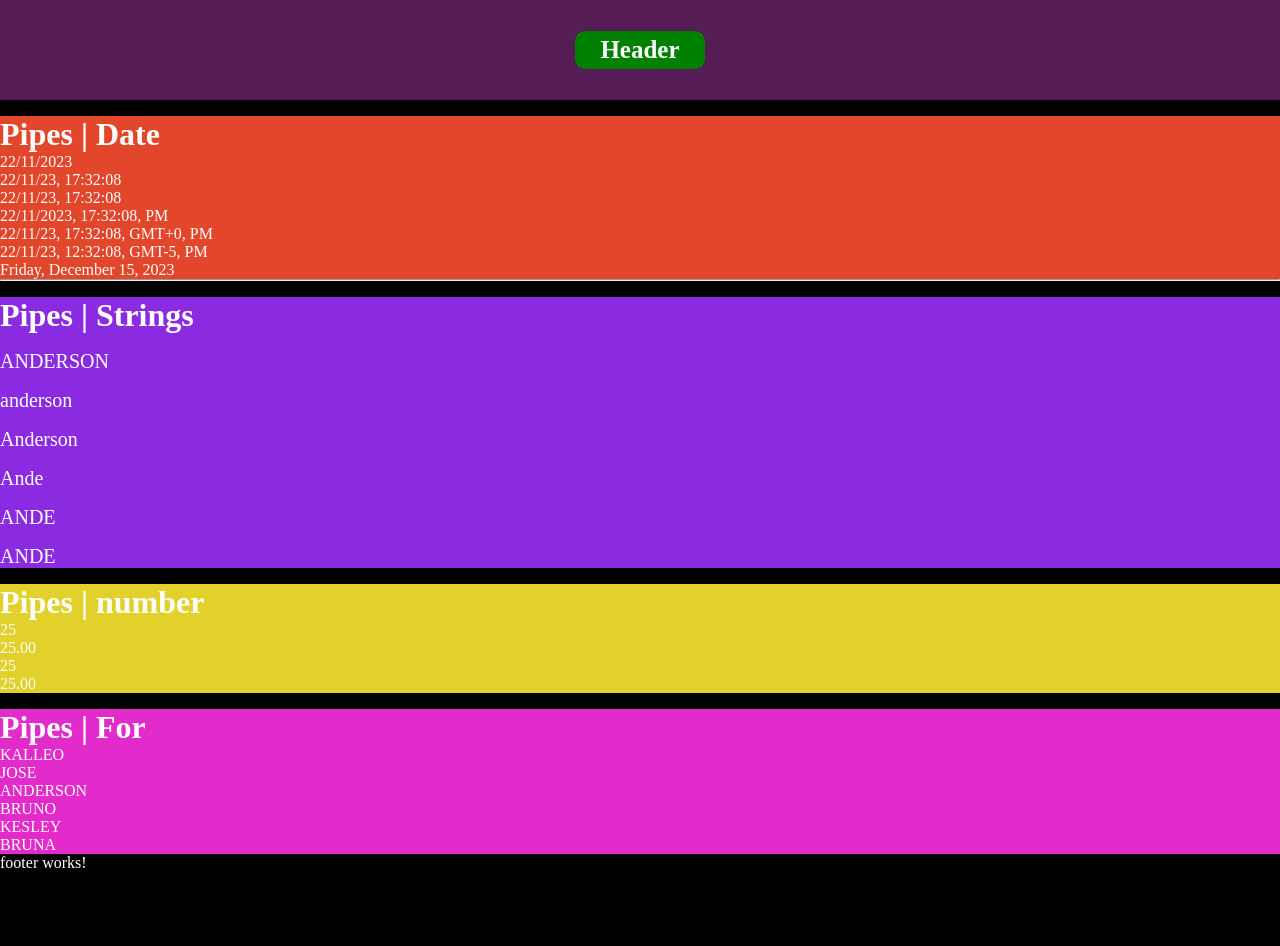
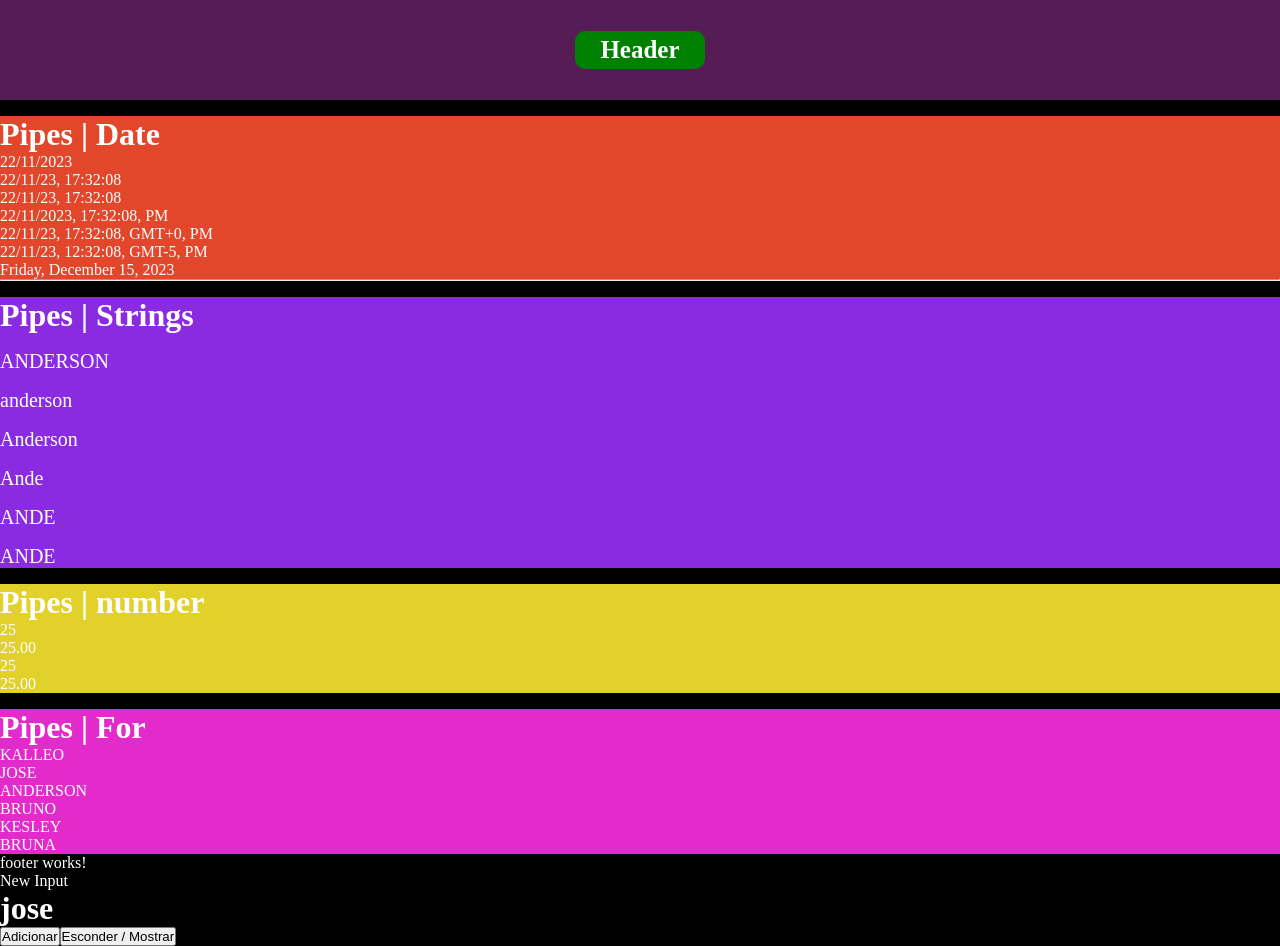
Before and after one commit to andersonjhonatan/study-Angular, an Angular app: page / in a window 1280 px wide. Before the commit the page ends 872 px from the top, so only its background shows below. Built offline with nearby package versions, Linux system fonts and the light colour scheme.

Commit message:
feat: new componnet explicando o @input que serve como entrada de dados de um component para outro

```diff
--- a/src/app/app.component.ts
+++ b/src/app/app.component.ts
@@ -1,4 +1,4 @@
-import { Component, OnInit } from '@angular/core';
+import { Component, Input } from '@angular/core';
 import { CommonModule } from '@angular/common';
 import { RouterOutlet } from '@angular/router';
 import { DataBidingComponent } from './data-biding/data-biding.component';
@@ -8,6 +8,7 @@ import { EventComponent } from './event/event.component';
 import { TwoWayBindingComponent } from './two-way-binding/two-way-binding.component';
 import { PipesComponent } from './pipes/pipes.component';
 import { SharedModule } from './shared/shared.module';
+import { InputComponent } from './shared/input/input.component';
 
 @Component({
   selector: 'app-root',
@@ -22,6 +23,7 @@ import { SharedModule } from './shared/shared.module';
     TwoWayBindingComponent,
     PipesComponent,
     SharedModule,
+    InputComponent,
   ],
   template: ` <app-header></app-header>
     <app-data-biding></app-data-biding>
@@ -38,12 +40,20 @@ import { SharedModule } from './shared/shared.module';
 
     <app-pipes></app-pipes>
     <app-footer></app-footer>
+    <app-input [contact]="newContact" [disabled]="disabled"></app-input>
+    <button (click)="addNewContact()">Adicionar</button>
+    <button (click)="disabledTreino()">Esconder / Mostrar</button>
     <router-outlet></router-outlet>`,
 })
-export class AppComponent implements OnInit {
-  constructor() {}
+export class AppComponent {
+  public newContact: string = 'jose';
+  public disabled: boolean = true;
 
-  ngOnInit(): void {
-    console.log('app init');
+  public addNewContact() {
+    this.newContact = 'Anderson';
+  }
+
+  public disabledTreino() {
+    this.disabled = !this.disabled;
   }
 }
--- /dev/null
+++ b/src/app/shared/input/input.component.html
@@ -0,0 +1,13 @@
+<div>
+  <p>New Input</p>
+
+  <h1>{{ contact }}</h1>
+  <nav>
+    <ul *ngIf="disabled === false">
+      <li>1</li>
+      <li>2</li>
+      <li>3</li>
+      <li>4</li>
+    </ul>
+  </nav>
+</div>
```
Also changed, not shown: src/app/shared/input/input.component.ts (added, +16 -0 lines), src/app/shared/input/input.component.css (added), 1 other file (tests, documents, lock files or other folders).
